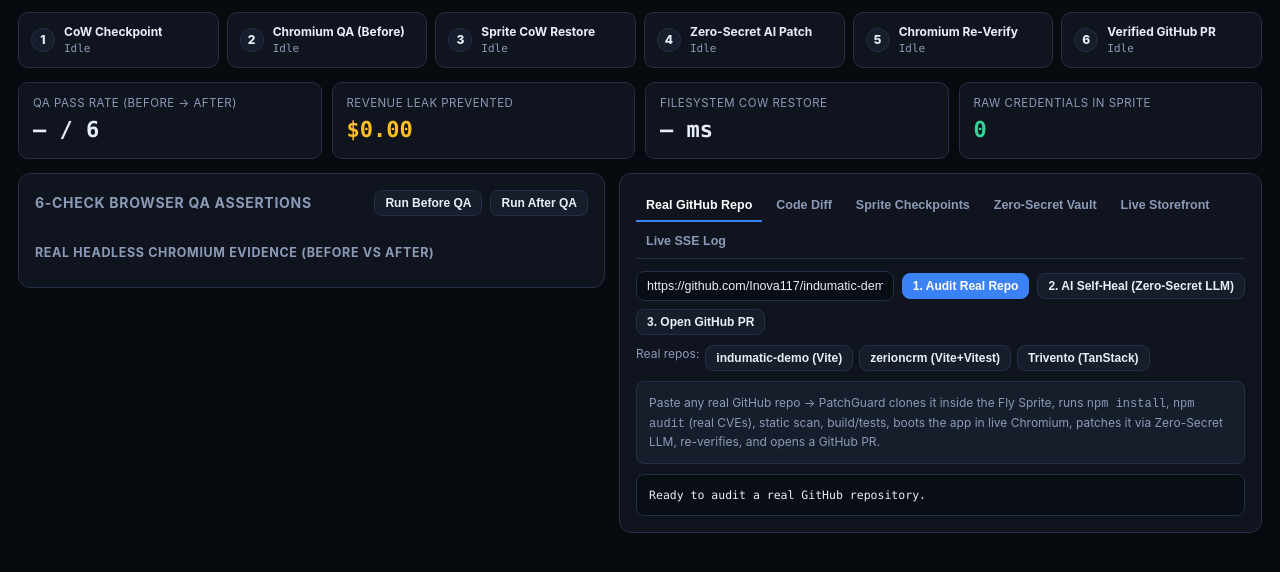
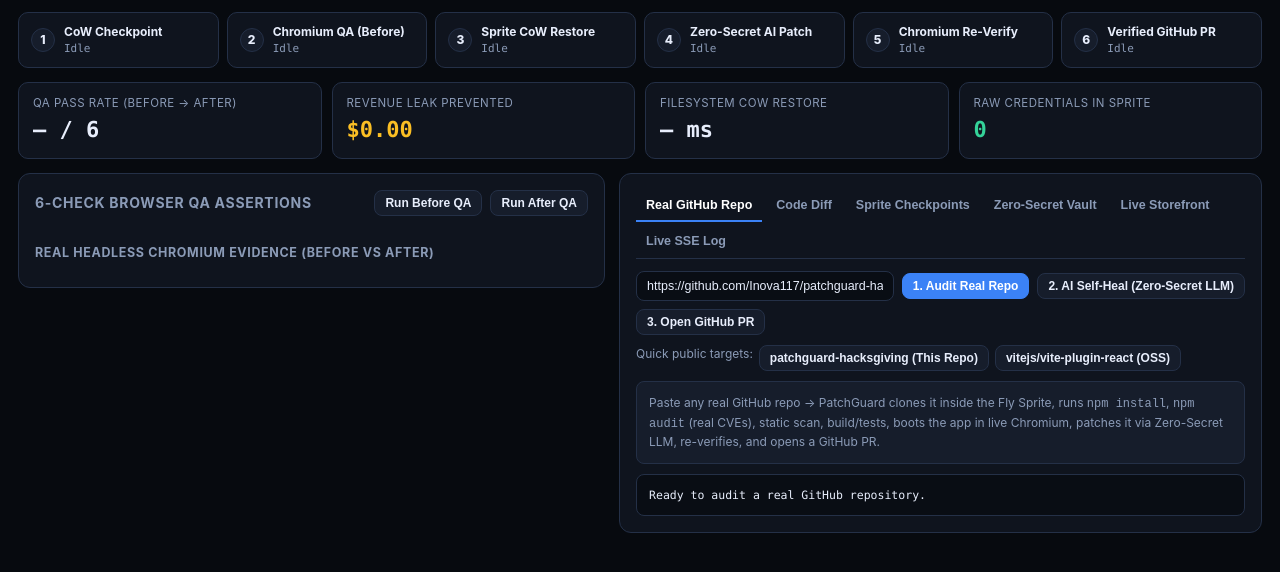
Before and after one commit to Inova117/patchguard-hacksgiving, a website: page src/public/index.html in a window 1280 px wide. Shown: the part 138-710 px from the top of the page. Drawn offline with Linux system fonts and the light colour scheme; no server answers.

Commit message:
chore: scope public presets strictly to patchguard-hacksgiving and OSS repos

```diff
--- a/src/public/index.html
+++ b/src/public/index.html
@@ -127,16 +127,15 @@
 
         <div class="tab-panel active" id="tab-repo">
           <div class="panel-actions">
-            <input id="repoUrlInput" value="https://github.com/Inova117/indumatic-demo" placeholder="https://github.com/owner/repo" style="flex:1;" />
+            <input id="repoUrlInput" value="https://github.com/Inova117/patchguard-hacksgiving" placeholder="https://github.com/owner/public-repo" style="flex:1;" />
             <button class="btn sm primary" id="auditRepoBtn">1. Audit Real Repo</button>
             <button class="btn sm" id="healRepoBtn">2. AI Self-Heal (Zero-Secret LLM)</button>
             <button class="btn sm" id="prRepoBtn">3. Open GitHub PR</button>
           </div>
           <div style="display:flex;gap:6px;flex-wrap:wrap;margin-bottom:10px;">
-            <span class="muted">Real repos:</span>
-            <button class="btn sm repo-preset" data-url="https://github.com/Inova117/indumatic-demo">indumatic-demo (Vite)</button>
-            <button class="btn sm repo-preset" data-url="https://github.com/Inova117/zerioncrm">zerioncrm (Vite+Vitest)</button>
-            <button class="btn sm repo-preset" data-url="https://github.com/Inova117/Trivento">Trivento (TanStack)</button>
+            <span class="muted">Quick public targets:</span>
+            <button class="btn sm repo-preset" data-url="https://github.com/Inova117/patchguard-hacksgiving">patchguard-hacksgiving (This Repo)</button>
+            <button class="btn sm repo-preset" data-url="https://github.com/vitejs/vite-plugin-react">vitejs/vite-plugin-react (OSS)</button>
           </div>
           <div id="repoVisualSummary" class="vault-box" style="margin-bottom:10px;">
             <span class="muted">Paste any real GitHub repo → PatchGuard clones it inside the Fly Sprite, runs <code>npm install</code>, <code>npm audit</code> (real CVEs), static scan, build/tests, boots the app in live Chromium, patches it via Zero-Secret LLM, re-verifies, and opens a GitHub PR.</span>
```
